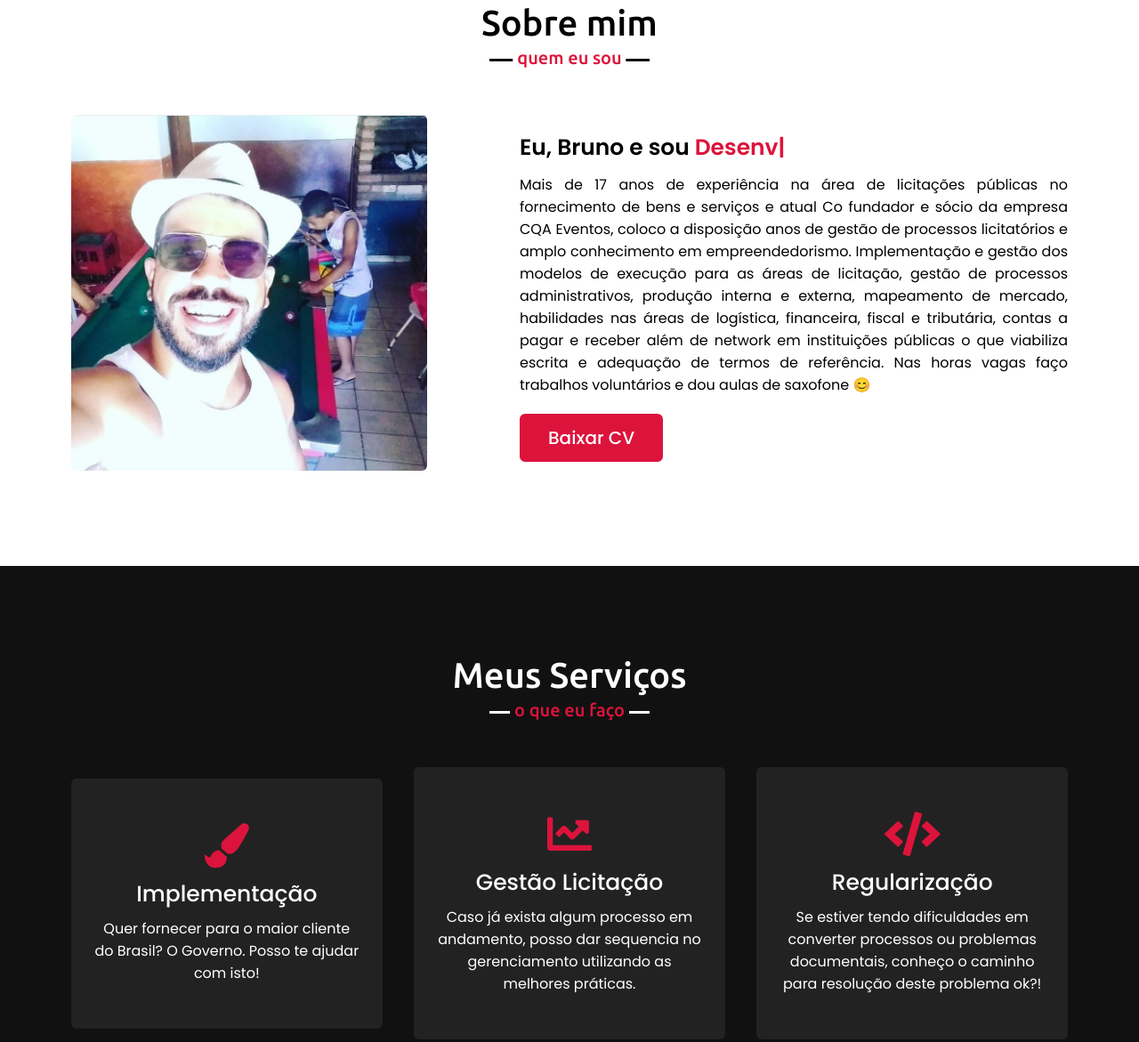
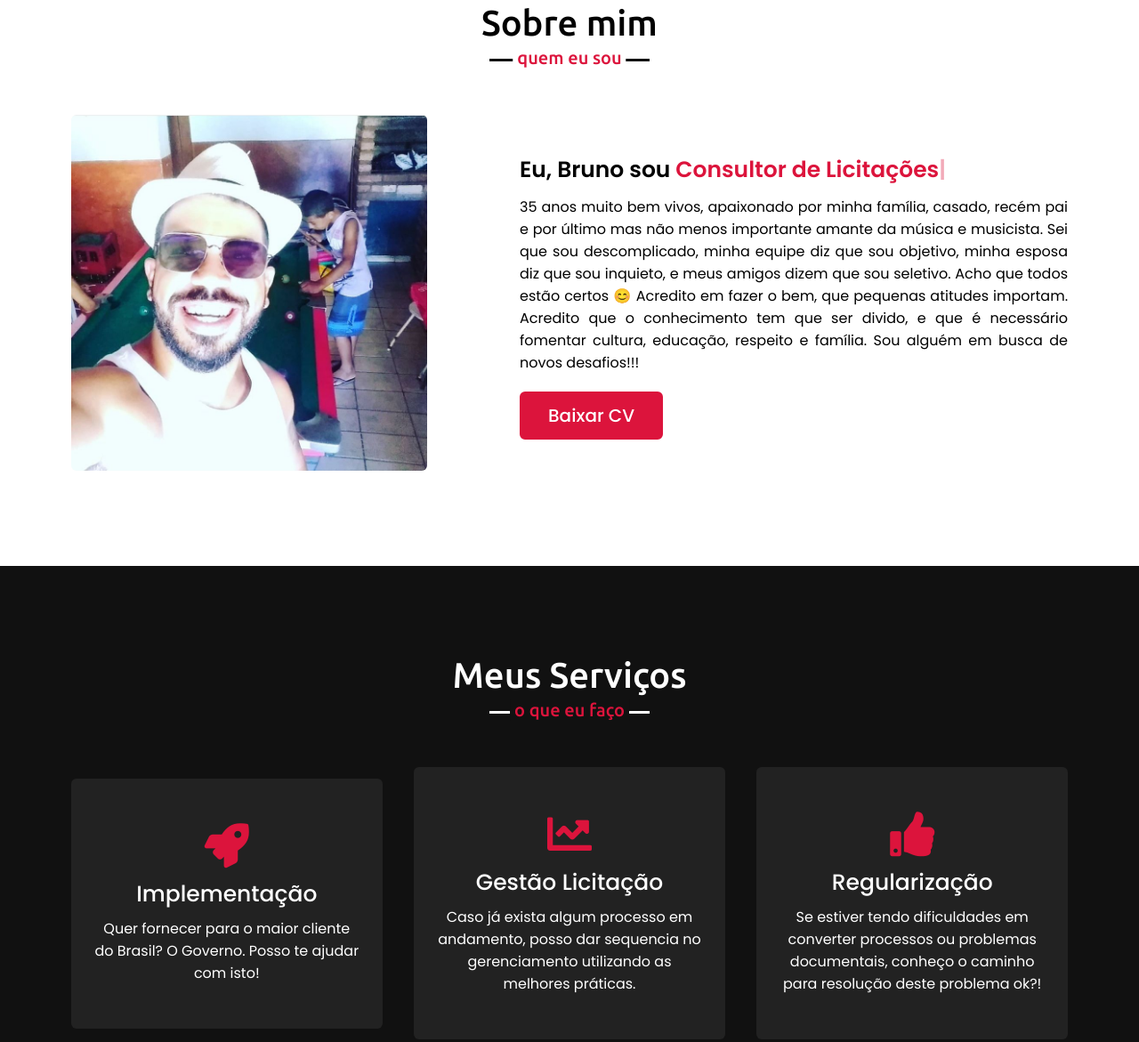
Before and after one commit to galeite-repo/portfolio_bruno, a plain HTML site: page index.html in a window 1280 px wide. Shown: the part 897-2068 px from the top of the page at 89% size. Drawn offline with nearby package versions, Linux system fonts and the light colour scheme.

Commit message:
update favcon, CV and icons

```diff
--- a/index.html
+++ b/index.html
@@ -9,6 +9,10 @@
     <meta name="keywords" content="licitação, governo, projetos,">
     <meta name="robots" content="index, follow">
     <meta name="author" content="galeite">
+    <link rel="apple-touch-icon" sizes="180x180" href="icon/apple-touch-icon.png">
+    <link rel="icon" type="imageicon/png" sizes="32x32" href="icon/favicon-32x32.png">
+    <link rel="icon" type="image/png" sizes="16x16" href="icon/favicon-16x16.png">
+    <link rel="manifest" href="icon/site.webmanifest">
     <title>Portfolio | Bruno Almeida</title>
     <link rel="stylesheet" href="style.css">
     <link rel="stylesheet" href="https://cdnjs.cloudflare.com/ajax/libs/font-awesome/5.15.3/css/all.min.css"/>
@@ -47,7 +51,7 @@
                 <div class="text-1">Olá, meu nome é</div>
                 <div class="text-2">Bruno Almeida</div>
                 <div class="text-3">E eu sou <span class="typing"></span></div>
-                <a href="#">Contrate-me</a>
+                <a href="#about">Saiba Mais</a>
             </div>
         </div>
     </section>
@@ -61,10 +65,12 @@
                     <img src="images/person.jpeg" alt="">
                 </div>
                 <div class="column right">
-                    <div class="text">Eu, Bruno e sou <span class="typing-2"></span></div>
-                    <p>Mais de 17 anos de experiência na área de licitações públicas no fornecimento de bens e serviços e atual Co fundador e sócio da empresa CQA Eventos, coloco a disposição anos de gestão de processos licitatórios e amplo conhecimento em empreendedorismo.
-                        Implementação e gestão dos modelos de execução para as áreas de licitação, gestão de processos administrativos, produção interna e externa, mapeamento de mercado, habilidades nas áreas de logística, financeira, fiscal e tributária, contas a pagar e receber além de network em instituições públicas o que viabiliza escrita e adequação de termos de referência. Nas horas vagas faço trabalhos voluntários e dou aulas de saxofone 😊</p>
-                    <a href="#">Baixar CV</a>
+                    <div class="text">Eu, Bruno sou <span class="typing-2"></span></div>
+                    <p>35 anos muito bem vivos, apaixonado por minha família, casado, recém pai e por último mas não menos importante amante da música e musicista.
+                        Sei que sou descomplicado, minha equipe diz que sou objetivo, minha esposa diz que sou inquieto, e meus amigos dizem que sou seletivo. Acho que todos estão certos 😊
+                        Acredito em fazer o bem, que pequenas atitudes importam. Acredito que o conhecimento tem que ser divido, e que é necessário fomentar cultura, educação, respeito e família.
+                        Sou alguém em busca de novos desafios!!!</p>
+                    <a href="upload/CV Bruno Almeida.pdf" download>Baixar CV</a>
                 </div>
             </div>
         </div>
@@ -77,7 +83,7 @@
             <div class="serv-content">
                 <div class="card">
                     <div class="box">
-                        <i class="fas fa-paint-brush"></i>
+                        <i class="fas fa-rocket"></i>
                         <div class="text">Implementação</div>
                         <p>Quer fornecer para o maior cliente do Brasil? O Governo. Posso te ajudar com isto!</p>
                     </div>
@@ -91,7 +97,7 @@
                 </div>
                 <div class="card">
                     <div class="box">
-                        <i class="fas fa-code"></i>
+                        <i class="fas fa-thumbs-up"></i>
                         <div class="text">Regularização</div>
                         <p>Se estiver tendo dificuldades em converter processos ou problemas documentais, conheço o caminho para resolução deste problema ok?!</p>
                     </div>
--- a/script.js
+++ b/script.js
@@ -35,14 +35,14 @@ $(document).ready(function(){
 
     // typing text animation script
     var typed = new Typed(".typing", {
-        strings: ["Programador", "Desenvolvedor", "FullStack", "DevOps", ""],
+        strings: ["Empresário", "Consultor de Licitações", "Gestor"],
         typeSpeed: 100,
         backSpeed: 60,
         loop: true
     });
 
     var typed = new Typed(".typing-2", {
-        strings: ["Programador", "Desenvolvedor", "FullStack", "DevOps", ""],
+        strings: ["Empresário", "Consultor de Licitações", "Gestor"],
         typeSpeed: 100,
         backSpeed: 60,
         loop: true
```
Also changed, not shown: icon/android-chrome-192x192.png (added), icon/android-chrome-512x512.png (added), icon/apple-touch-icon.png (added), icon/favicon-16x16.png (added), icon/favicon-32x32.png (added), icon/favicon.ico (added), icon/site.webmanifest (added), 1 other file.
